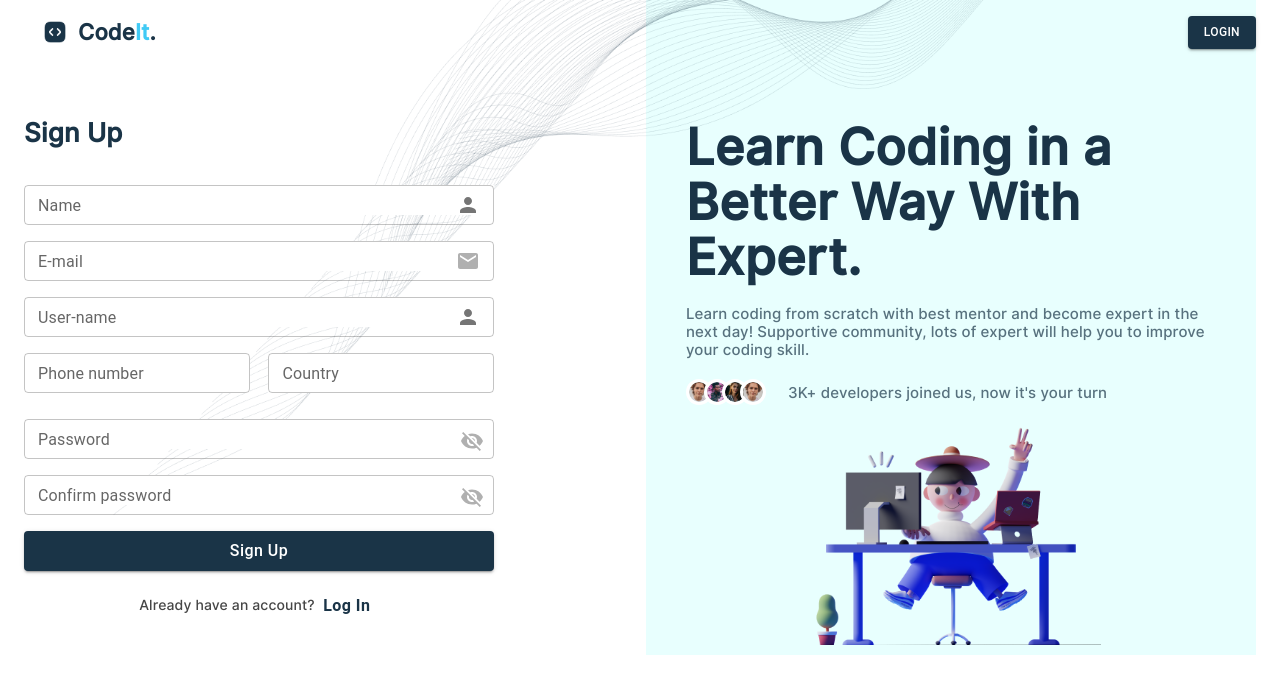
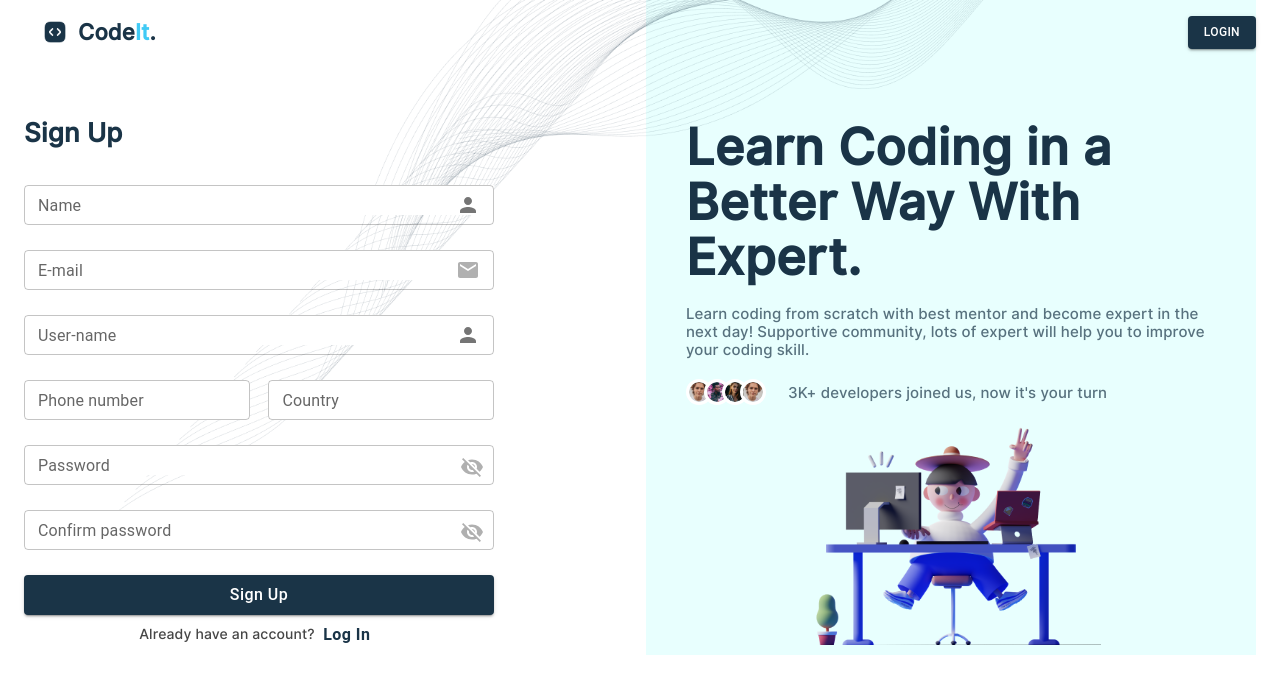
Before and after one commit to usama2333/Task-1, a React (Create React App) app: page / in a window 1280 px wide. Shown: the top 694 px of the page. Built offline with nearby package versions, Linux system fonts and the light colour scheme.

Commit message:
spacing between text Fields

```diff
--- a/src/components/forgotpassword/ForgotPassword.js
+++ b/src/components/forgotpassword/ForgotPassword.js
@@ -62,7 +62,7 @@ const Signup = () => {
           <Box sx={{ flexGrow: 1, ml: {lg : "30px" , md : '0px'} }}>
             <form onSubmit={handleSubmit}>
               <Stack
-                spacing={{ lg: "26px", md: "25px", sm: "20px", xs: "20px" }}
+                spacing={{ lg: "36px", md: "25px", sm: "20px", xs: "20px" }}
               >
                 <Box
                   sx={{
--- a/src/components/signin/Login.js
+++ b/src/components/signin/Login.js
@@ -81,7 +81,7 @@ const Signup = () => {
 
             <form onSubmit={handleSubmit}>
               <Stack
-                spacing={{ lg: "26px", md: "25px", sm: "20px", xs: "20px" }}
+                spacing={{ lg: "36px", md: "25px", sm: "20px", xs: "20px" }}
               >
                 <Box
                   sx={inputBox}
--- a/src/components/signup/Signup.js
+++ b/src/components/signup/Signup.js
@@ -83,7 +83,7 @@ const Signup = () => {
             </Box>
             <form onSubmit={handleSubmit}>
               <Stack
-                spacing={{ lg: "26px", md: "25px", sm: "20px", xs: "20px" }}
+                spacing={{ lg: "35px", md: "25px", sm: "20px", xs: "20px" }}
               >
                 <Box sx={inputBox}>
                   <TextField
@@ -133,7 +133,7 @@ const Signup = () => {
                     }}
                   />
                   {errors.email && touched.email ? (
-                    <Typography variant="p" color="red">
+                    <Typography variant="p" color="red" >
                       {errors.email}
                     </Typography>
                   ) : null}
@@ -334,7 +334,7 @@ const Signup = () => {
               sx={{
                 justifyContent: "center",
                 alignItems: "center",
-                mt: "15px",
+                // mt: "15px",
               }}
             >
               <Typography sx={alreadyAccount}>
@@ -393,7 +393,7 @@ const Signup = () => {
                 display: "flex",
                 justifyContent: "center",
                 alignItems: "center",
-                pb : '0px'
+
               }}
             >
               <Box
--- a/src/styles/style.js
+++ b/src/styles/style.js
@@ -41,6 +41,7 @@ export const boxes = [
     width: "48%",
     // height: "60px",
     boxSizing: "border-box",
+    mb : '-10px'
   }
 
   export const buttonSignUp = {
```
